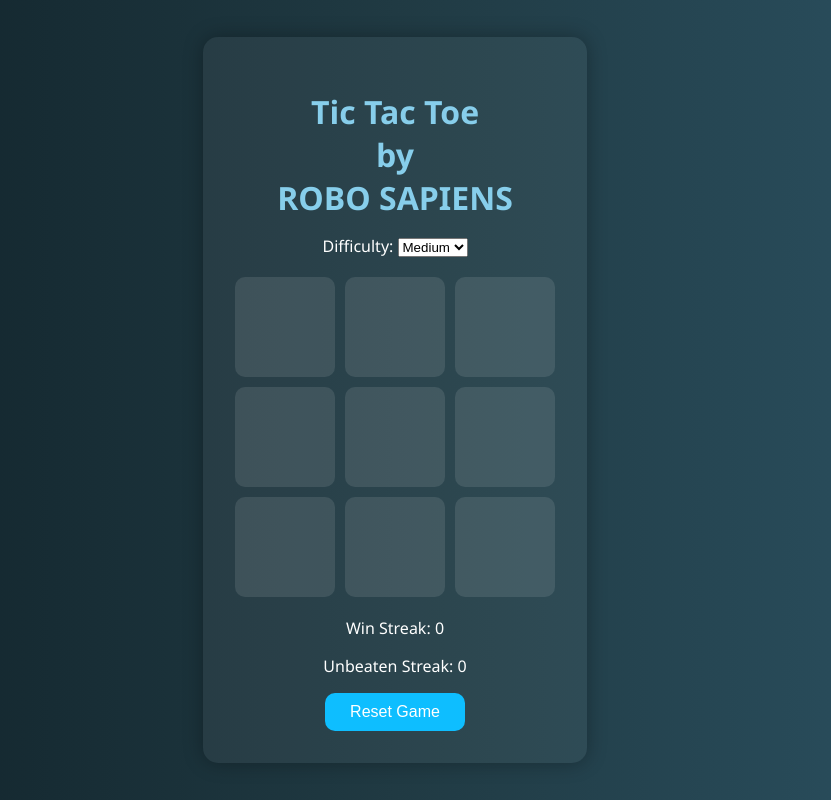
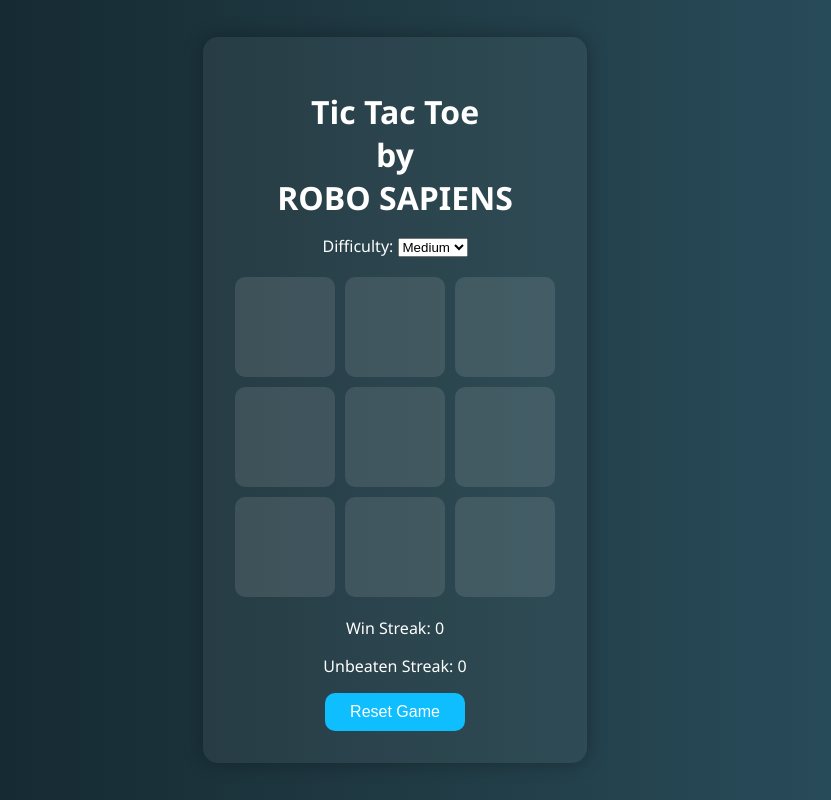
Before and after one commit to ROBO-VERSE/Tictactoe-by-RS, a plain HTML site: page index.html in a window 1280 px wide. Shown: the whole page, without its empty margins (245-1076 px from the left). Drawn offline with Linux system fonts and the light colour scheme.

Commit message:
Update style.css

```diff
--- a/style.css
+++ b/style.css
@@ -19,7 +19,7 @@ body {
 
 h1 {
   margin-bottom: 1rem;
-  color: skyblue;
+  font-color: skyblue;
 }
 
 #board {
```
